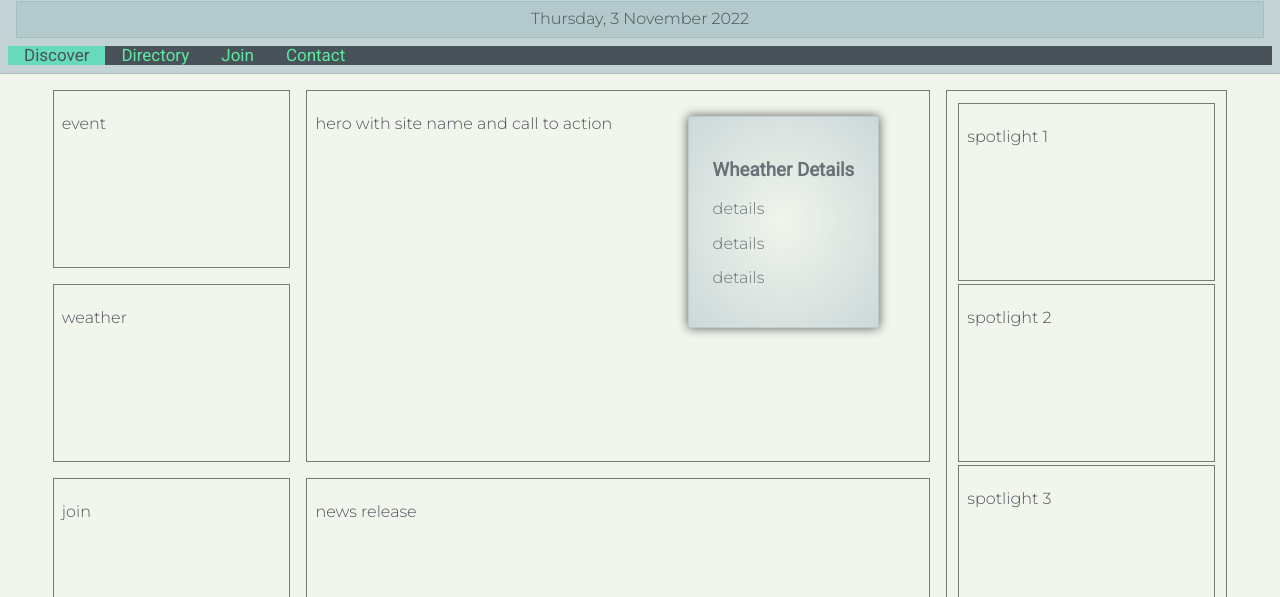
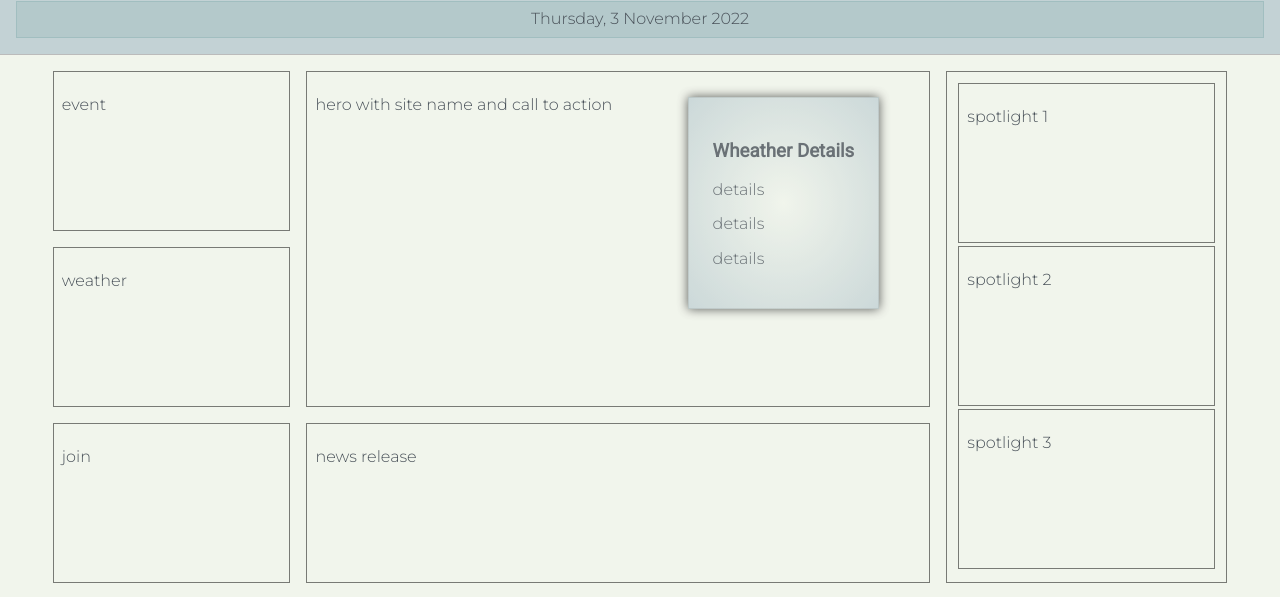
Before and after one commit to Aj-Kazza/wdd230a, a plain HTML site: page chamber/index.html in a window 1280 px wide. Shown: the part 119-716 px from the top of the page. Drawn offline with Linux system fonts and the light colour scheme.

Commit message:
name changes links

```diff
--- a/chamber/index.html
+++ b/chamber/index.html
@@ -17,7 +17,7 @@
     <!-- base styles-->
     <link rel="stylesheet" href="styles/style.css">
     <!-- phone-default -->
-    <link href="styles/small.css" rel="stylesheet">
+    <link href="styles/base.css" rel="stylesheet">
     <!-- enhance-tablet -->
     <link href="styles/medium.css" rel="stylesheet">
     <!-- enhance-desktop -->
```
